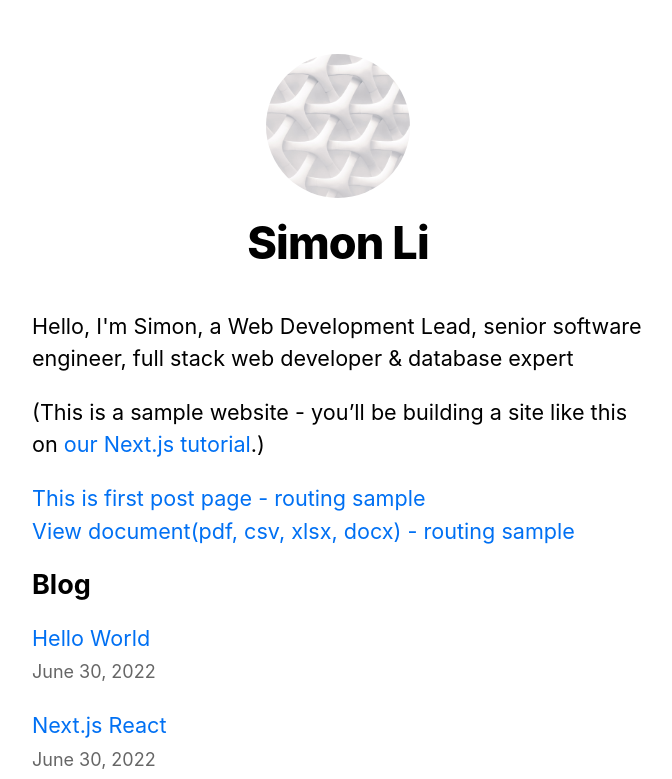
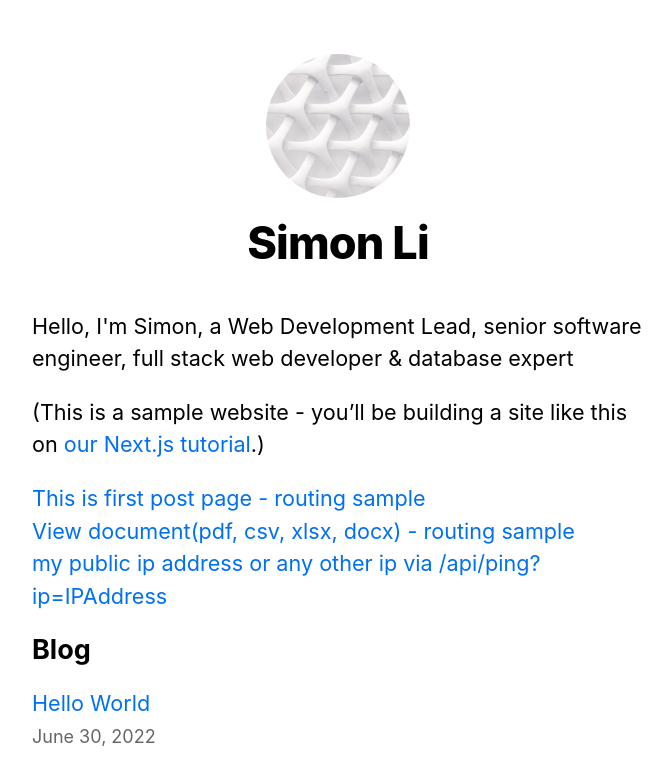
Before and after one commit to shaw1236/nextjs-blog, a Next.js app: page / in a window 1280 px wide. Shown: the top 779 px of the page, without its empty margins (302-974 px from the left). Built offline with nearby package versions, Linux system fonts and the light colour scheme.

Commit message:
show ping api on the main page

```diff
--- a/pages/index.js
+++ b/pages/index.js
@@ -26,6 +26,10 @@ export default function Home({ allPostsData }) {
         <br/>
         <Link href={`/help/${doc_type}`}>
           <a>View document(pdf, csv, xlsx, docx) - routing sample</a>
+        </Link>
+        <br/>
+        <Link href={`/api/ping`}>
+          <a>my public ip address or any other ip via /api/ping?ip=IPAddress</a>
         </Link>
       </section>
       {/* Add this <section> tag below the existing <section> tag */}
```
